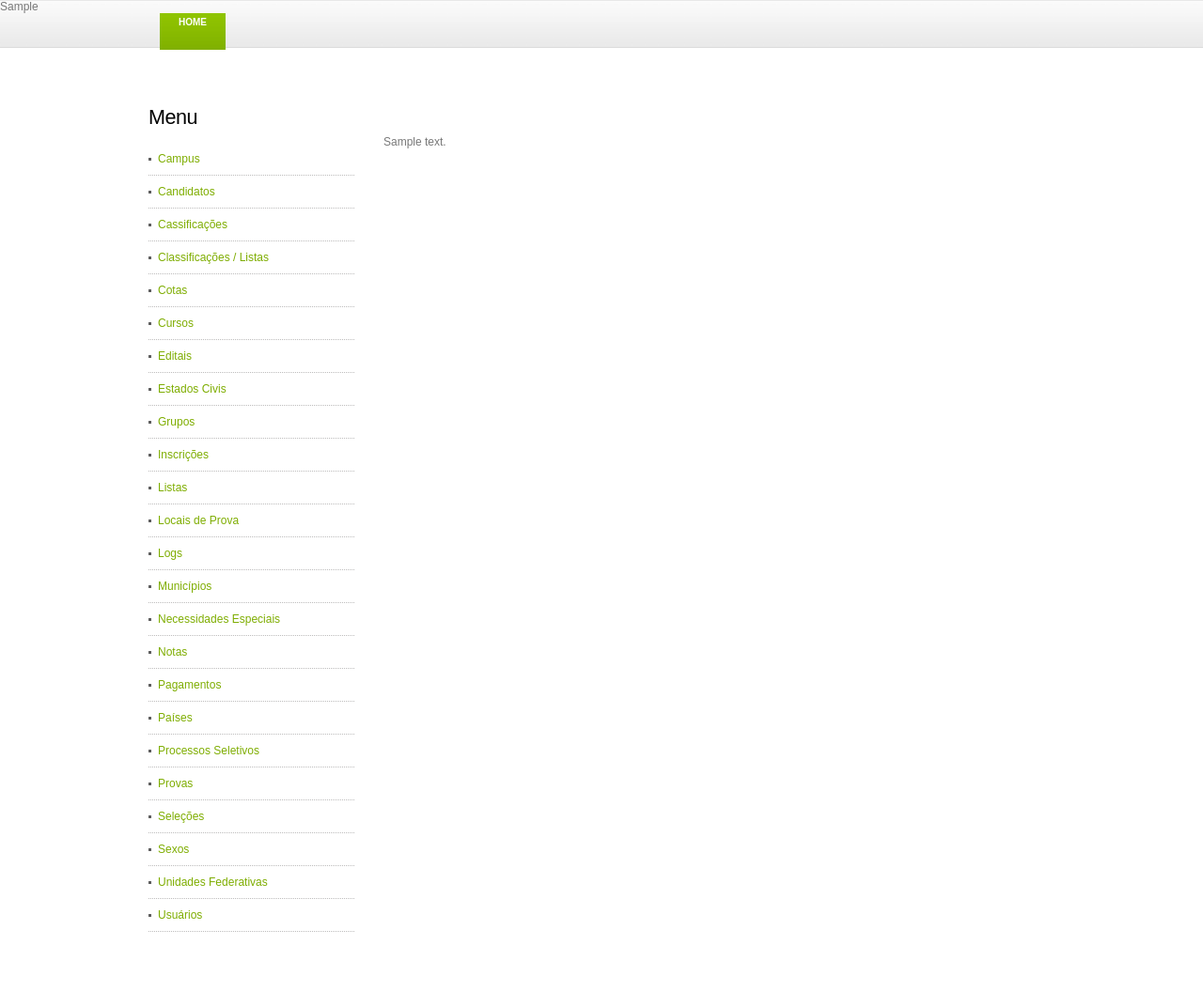
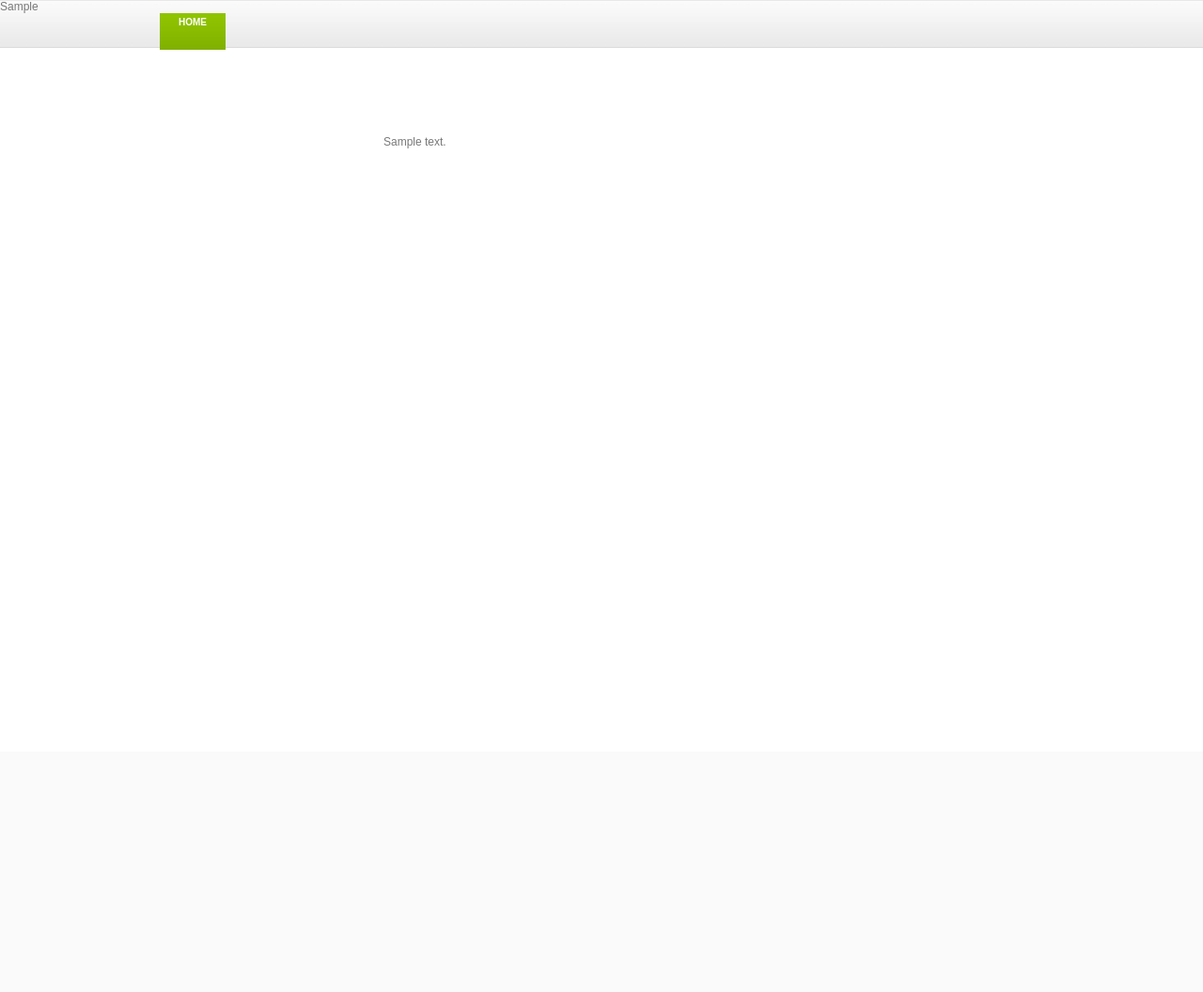
Before and after one commit to andrerezende/SIE-2.0, a CakePHP app: the page made by app/views/themed/ifbaiano/layouts/default.ctp in a window 1280 px wide. Shown: the whole page at 94% size. After the commit the page ends 158 px from the top, so only its background shows below. Run offline with PHP 8.4 and a stand-in for CakePHP, Linux system fonts and the light colour scheme; the template is opened without the code that fills it: most values are stand-ins (such as "Sample title", 1, 10 or a date in 2020); some libraries are stand-ins or nearby versions.

Commit message:
Removida a sidebar do layout público.

```diff
--- a/app/views/themed/ifbaiano/layouts/default.ctp
+++ b/app/views/themed/ifbaiano/layouts/default.ctp
@@ -38,40 +38,6 @@
 							<div style="clear: both;">&nbsp;</div>
 						</div>
 						<!-- end #content -->
-						<div id="sidebar">
-							<ul>
-								<li>
-									<h2>Menu</h2>
-									<ul>
-										<li><?php echo $this->Html->link('Campus', array('controller' => 'campus', 'action' => 'index')); ?></li>
-										<li><?php echo $this->Html->link('Candidatos', array('controller' => 'candidatos', 'action' => 'index')); ?></li>
-										<li><?php echo $this->Html->link('Cassificações', array('controller' => 'classificacoes', 'action' => 'index')); ?></li>
-										<li><?php echo $this->Html->link('Classificações / Listas', array('controller' => 'classificacoes_listas', 'action' => 'index')); ?></li>
-										<li><?php echo $this->Html->link('Cotas', array('controller' => 'cotas', 'action' => 'index')); ?></li>
-										<li><?php echo $this->Html->link('Cursos', array('controller' => 'cursos', 'action' => 'index')); ?></li>
-										<li><?php echo $this->Html->link('Editais', array('controller' => 'editais', 'action' => 'index')); ?></li>
-										<li><?php echo $this->Html->link('Estados Civis', array('controller' => 'estado_civis', 'action' => 'index')); ?></li>
-										<li><?php echo $this->Html->link('Grupos', array('controller' => 'grupos', 'action' => 'index')); ?></li>
-										<li><?php echo $this->Html->link('Inscrições', array('controller' => 'inscricoes', 'action' => 'index')); ?></li>
-										<li><?php echo $this->Html->link('Listas', array('controller' => 'listas', 'action' => 'index')); ?></li>
-										<li><?php echo $this->Html->link('Locais de Prova', array('controller' => 'local_provas', 'action' => 'index')); ?></li>
-										<li><?php echo $this->Html->link('Logs', array('controller' => 'logs', 'action' => 'index')); ?></li>
-										<li><?php echo $this->Html->link('Municípios', array('controller' => 'municipios', 'action' => 'index')); ?></li>
-										<li><?php echo $this->Html->link('Necessidades Especiais', array('controller' => 'necessidade_especiais', 'action' => 'index')); ?></li>
-										<li><?php echo $this->Html->link('Notas', array('controller' => 'notas', 'action' => 'index')); ?></li>
-										<li><?php echo $this->Html->link('Pagamentos', array('controller' => 'pagamentos', 'action' => 'index')); ?></li>
-										<li><?php echo $this->Html->link('Países', array('controller' => 'paises', 'action' => 'index')); ?></li>
-										<li><?php echo $this->Html->link('Processos Seletivos', array('controller' => 'Processo Seletivos', 'action' => 'index')); ?></li>
-										<li><?php echo $this->Html->link('Provas', array('controller' => 'provas', 'action' => 'index')); ?></li>
-										<li><?php echo $this->Html->link('Seleções', array('controller' => 'selecoes', 'action' => 'index')); ?></li>
-										<li><?php echo $this->Html->link('Sexos', array('controller' => 'sexos', 'action' => 'index')); ?></li>
-										<li><?php echo $this->Html->link('Unidades Federativas', array('controller' => 'unidade_federativas', 'action' => 'index')); ?></li>
-										<li><?php echo $this->Html->link('Usuários', array('controller' => 'usuarios', 'action' => 'index')); ?></li>
-									</ul>
-								</li>
-							</ul>
-						</div>
-						<!-- end #sidebar -->
 						<div style="clear: both;">&nbsp;</div>
 					</div>
 				</div>
```
